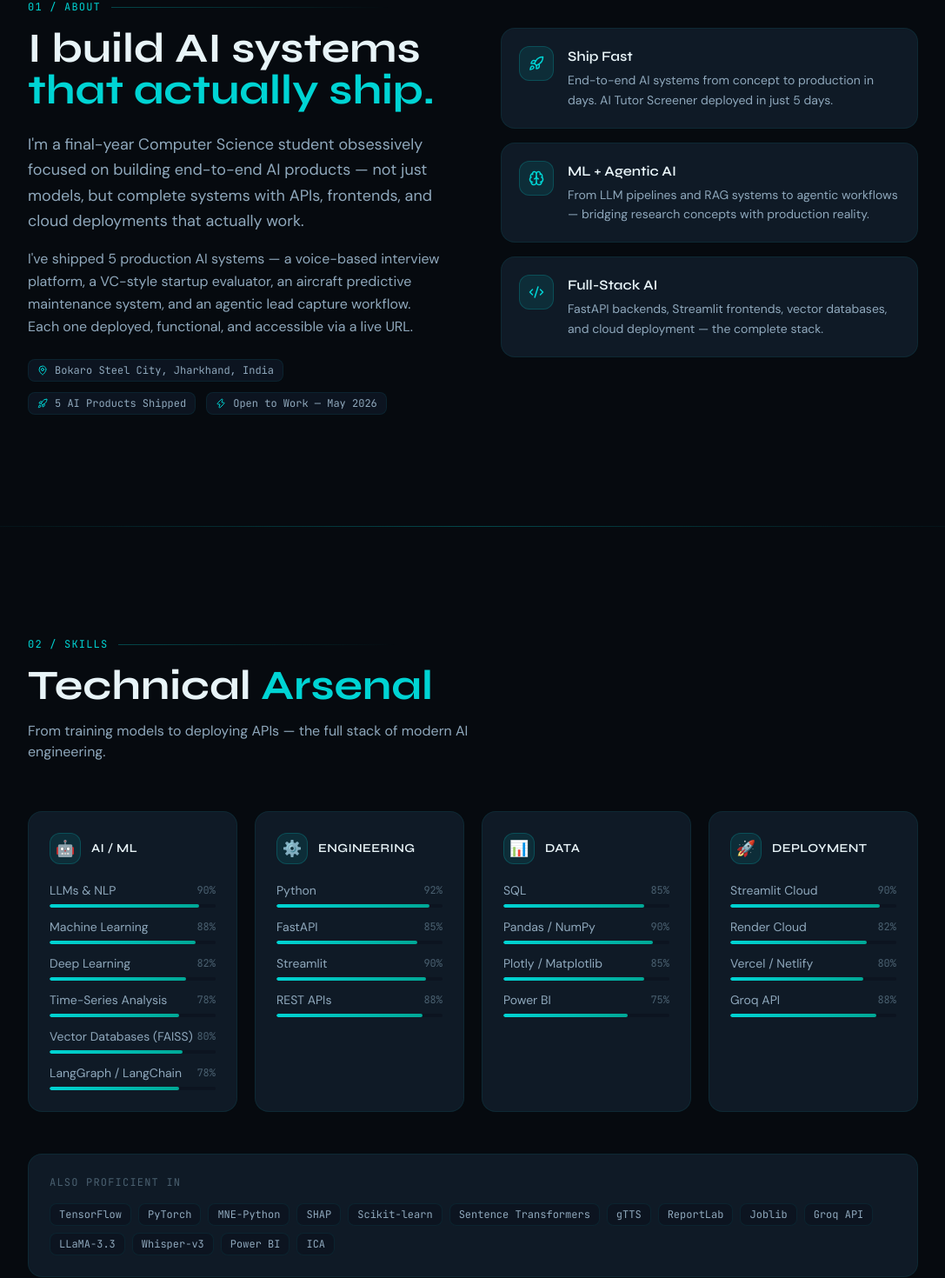
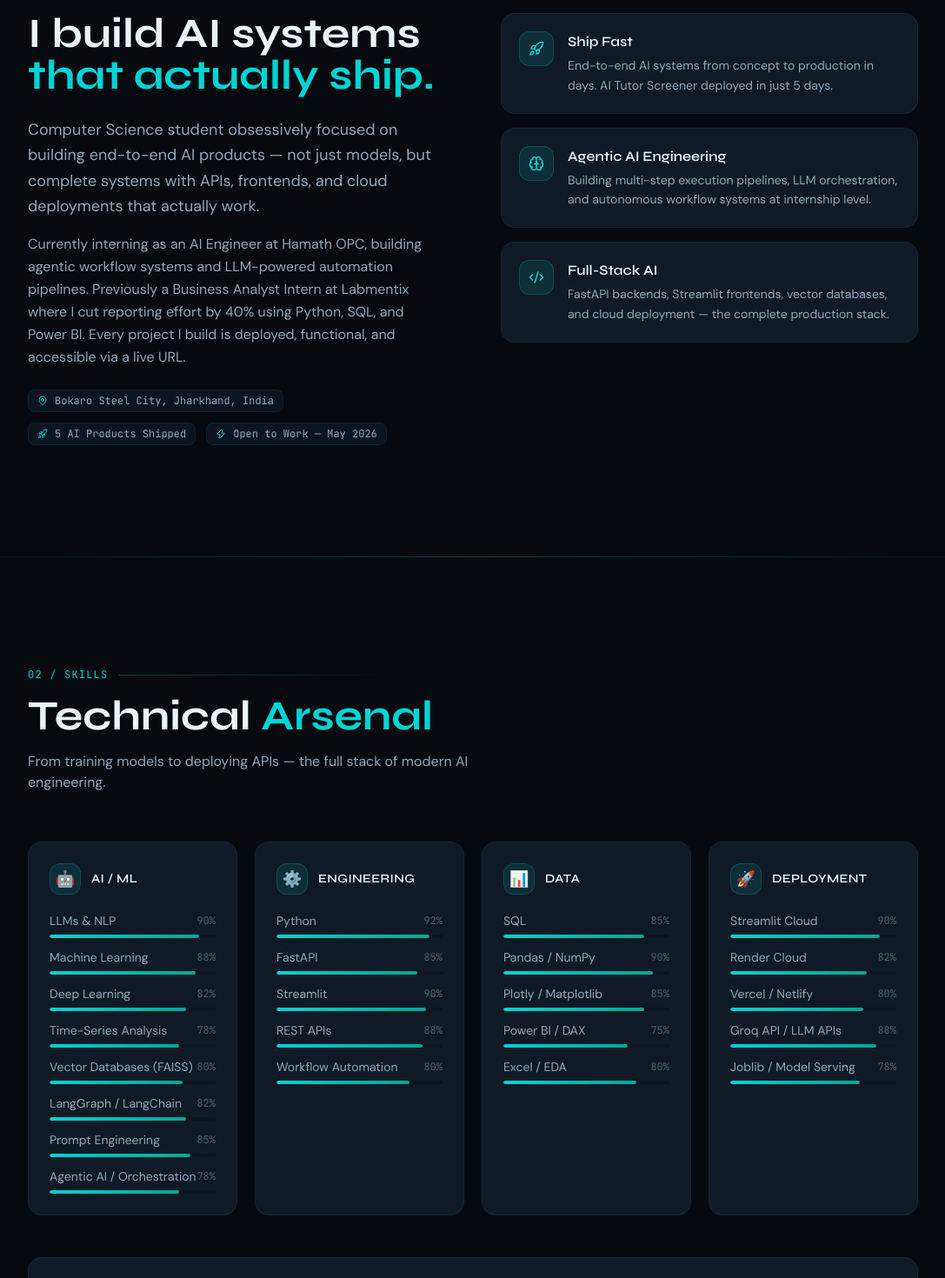
Before and after one commit to raj-singh1802/raj-portfolio, a React (Vite) app: page / in a window 1280 px wide. Shown: the part 985-2455 px from the top of the page at 87% size, without its empty margins (96-1183 px from the left). Built offline with nearby package versions, Linux system fonts and the light colour scheme.

Commit message:
Update skills, stats, about and hero with internship details

```diff
--- a/src/components/About.jsx
+++ b/src/components/About.jsx
@@ -20,13 +20,13 @@ const highlights = [
   },
   {
     icon: Brain,
-    title: "ML + Agentic AI",
-    desc: "From LLM pipelines and RAG systems to agentic workflows — bridging research concepts with production reality.",
+    title: "Agentic AI Engineering",
+    desc: "Building multi-step execution pipelines, LLM orchestration, and autonomous workflow systems at internship level.",
   },
   {
     icon: Code2,
     title: "Full-Stack AI",
-    desc: "FastAPI backends, Streamlit frontends, vector databases, and cloud deployment — the complete stack.",
+    desc: "FastAPI backends, Streamlit frontends, vector databases, and cloud deployment — the complete production stack.",
   },
 ];
 
@@ -70,16 +70,17 @@ export default function About() {
 
               <motion.p variants={fadeInUp}
                 className="text-text-secondary text-lg leading-relaxed mb-4">
-                  I'm a final-year Computer Science student obsessively focused on
+                  Computer Science student obsessively focused on
                   building end-to-end AI products — not just models, but complete
                   systems with APIs, frontends, and cloud deployments that actually work.
               </motion.p>
 
               <motion.p variants={fadeInUp}
                 className="text-text-secondary leading-relaxed mb-6">
-                  I've shipped 5 production AI systems — a voice-based
-                  interview platform, a VC-style startup evaluator, an aircraft predictive
-                  maintenance system, and an agentic lead capture workflow. Each one deployed,
+                  Currently interning as an AI Engineer at Hamath OPC, building agentic
+                  workflow systems and LLM-powered automation pipelines. Previously a
+                  Business Analyst Intern at Labmentix where I cut reporting effort by 40%
+                  using Python, SQL, and Power BI. Every project I build is deployed,
                   functional, and accessible via a live URL.
               </motion.p>
 
--- a/src/components/Hero.jsx
+++ b/src/components/Hero.jsx
@@ -6,7 +6,8 @@ import { personalInfo, stats } from '../data/portfolio';
 
 const ROLES = [
   "AI/ML Engineer",
-  "Data Scientist",
+  "Agentic AI Engineer",
+  "Data Analyst",
   "AI Product Builder",
   "ML Engineer",
 ];
@@ -104,7 +105,7 @@ export default function Hero() {
         >
           <span className="w-2 h-2 rounded-full bg-accent-cyan animate-pulse" />
           <span className="text-xs font-mono text-accent-cyan tracking-wider">
-            Actively seeking AI/ML and Data Science roles — graduating May 2026
+            AI Engineering Intern @ Hamath · Open to full-time opportunities
           </span>
         </motion.div>
 
--- a/src/components/Skills.jsx
+++ b/src/components/Skills.jsx
@@ -130,9 +130,11 @@ export default function Skills() {
             </p>
             <div className="flex flex-wrap gap-2">
               {[
-                'TensorFlow','PyTorch','MNE-Python','SHAP','Scikit-learn',
-                'Sentence Transformers','gTTS','ReportLab','Joblib',
-                'Groq API','LLaMA-3.3','Whisper-v3','Power BI','ICA',
+                'TensorFlow', 'PyTorch', 'Scikit-learn', 'Sentence Transformers',
+                'LangGraph', 'LangChain', 'FAISS', 'Groq API', 'LLaMA-3.3',
+                'Whisper-v3', 'gTTS', 'ReportLab', 'Joblib', 'Power BI',
+                'DAX', 'Power Query', 'Prompt Engineering', 'Agentic AI',
+                'Webhook Integration', 'WhatsApp Cloud API',
               ].map((tech) => (
                 <span
                   key={tech}
--- a/src/data/portfolio.js
+++ b/src/data/portfolio.js
@@ -19,10 +19,10 @@ export const personalInfo = {
 };
 
 export const stats = [
-  { value: "4+",     label: "AI Products Shipped"     },
-  { value: "5 Days", label: "Fastest Deployment"      },
-  { value: "3+",     label: "APIs Deployed to Cloud"  },
-  { value: "10+",    label: "Technologies Mastered"   },
+  { value: "5+",  label: "AI Products Shipped"    },
+  { value: "2",   label: "Internships Completed"  },
+  { value: "5",   label: "Days Fastest Deployment"},
+  { value: "10+", label: "Technologies Mastered"  },
 ];
 
 export const skills = [
@@ -35,7 +35,9 @@ export const skills = [
       { name: "Deep Learning",           level: 82 },
       { name: "Time-Series Analysis",    level: 78 },
       { name: "Vector Databases (FAISS)",level: 80 },
-      { name: "LangGraph / LangChain",   level: 78 },
+      { name: "LangGraph / LangChain",    level: 82 },
+      { name: "Prompt Engineering",       level: 85 },
+      { name: "Agentic AI / Orchestration", level: 78 },
     ],
   },
   {
@@ -46,6 +48,7 @@ export const skills = [
       { name: "FastAPI",          level: 85 },
       { name: "Streamlit",        level: 90 },
       { name: "REST APIs",        level: 88 },
+      { name: "Workflow Automation",      level: 80 },
       // { name: "Docker",           level: 65 },
     ],
   },
@@ -53,20 +56,22 @@ export const skills = [
     category: "Data",
     icon: "📊",
     items: [
-      { name: "SQL",              level: 85 },
-      { name: "Pandas / NumPy",   level: 90 },
+      { name: "SQL",                 level: 85 },
+      { name: "Pandas / NumPy",      level: 90 },
       { name: "Plotly / Matplotlib", level: 85 },
-      { name: "Power BI",         level: 75 },
+      { name: "Power BI / DAX",      level: 75 },
+      { name: "Excel / EDA",         level: 80 },
     ],
   },
   {
     category: "Deployment",
     icon: "🚀",
     items: [
-      { name: "Streamlit Cloud",  level: 90 },
-      { name: "Render Cloud",     level: 82 },
-      { name: "Vercel / Netlify", level: 80 },
-      { name: "Groq API",         level: 88 },
+      { name: "Streamlit Cloud",         level: 90 },
+      { name: "Render Cloud",            level: 82 },
+      { name: "Vercel / Netlify",        level: 80 },
+      { name: "Groq API / LLM APIs",     level: 88 },
+      { name: "Joblib / Model Serving",  level: 78 },
     ],
   },
 ];
```
